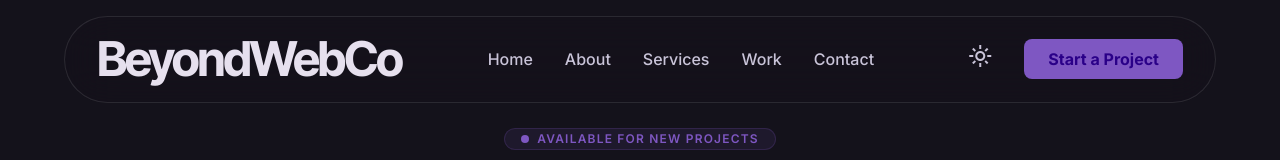
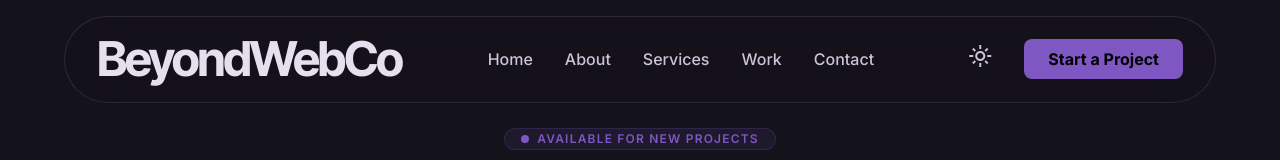
Before and after one commit to captain-america-7/beyondwebco, a Next.js app: page / in a window 1280 px wide. Shown: the top 160 px of the page. Built offline with nearby package versions, Linux system fonts and the light colour scheme.

Commit message:
Update Navbar.tsx

```diff
--- a/src/components/layout/Navbar.tsx
+++ b/src/components/layout/Navbar.tsx
@@ -50,7 +50,7 @@ export default function Navbar() {
             </span>
           </button>
         )}
-        <Link href="/contact" className="hidden lg:block bg-primary text-on-primary-container px-6 py-2 rounded-xl font-bold hover:scale-95 active:scale-90 transition-transform">
+        <Link href="/contact" className="hidden lg:block bg-primary text-black px-6 py-2 rounded-xl font-bold hover:scale-95 active:scale-90 transition-transform">
           Start a Project
         </Link>
       </div>
```
